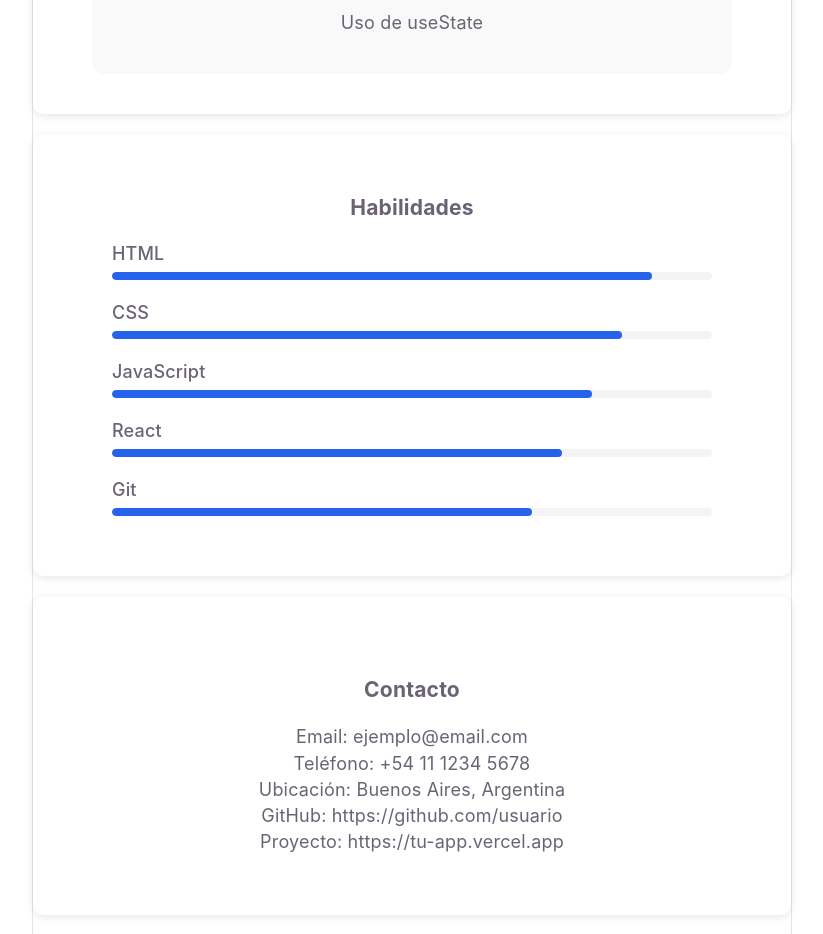
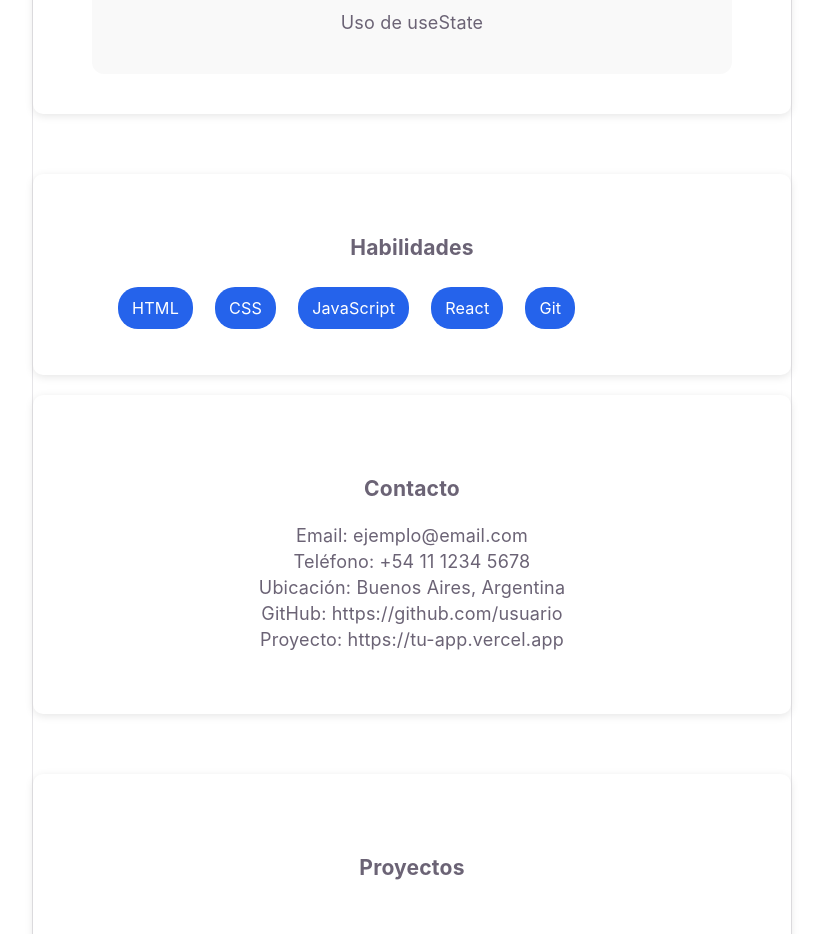
Before and after one commit to raul-juarez58/ruli-portfolio, a React (Vite) app: page / in a window 1280 px wide. Shown: the part 1080-2014 px from the top of the page, without its empty margins (228-1051 px from the left). Built offline with nearby package versions, Linux system fonts and the light colour scheme.

Commit message:
agrego Style con Habilidades.css y refactorizo Habilidades.jsx

```diff
--- /dev/null
+++ b/src/componentes/Habilidades.css
@@ -0,0 +1,21 @@
+
+.habilidades {
+    margin-top: 40px;
+}
+.skills-container {
+    display: flex;
+    flex-wrap: wrap;
+    gap: 10px;
+}
+.skill {
+    background: #2563eb;
+    color: white;
+    padding: 8px 14px;
+    border-radius: 20px;
+    font-size: 0.9rem;
+    transition: 0.3s;
+}
+.skill:hover {
+    background: #1d4ed8;
+    transform: scale(1.05);
+}
--- a/src/componentes/Habilidades.jsx
+++ b/src/componentes/Habilidades.jsx
@@ -1,4 +1,6 @@
-const habilidades = [
+  import "./Habilidades.css";
+
+    const habilidades = [
     { nombre: "HTML", nivel:90 },
     { nombre: "CSS", nivel:85 },
     { nombre: "JavaScript", nivel:80 },
@@ -7,23 +9,17 @@ const habilidades = [
 ]
 
 function Habilidades() {
+  const skills = ["HTML","CSS","JavaScript","React","Git"];
+
   return (
     <section className="habilidades">
       <h3>Habilidades</h3>
 
       <div className="skills-container">
-       {habilidades.map((hab, index) => (
-    <div key={index} className="skill-card">
-        <span>{hab.nombre}</span>
-
-        <div className="barra">
-            <div
-                className="progreso"
-                style={{ width: `${hab.nivel}%` }}
-               ></div>
-        </div>
-
-      </div>
+       {skills.map((skill, index) => (
+        <span key={index} className="skill">
+          {skill}
+        </span>
 
        ))}
        </div>
```
